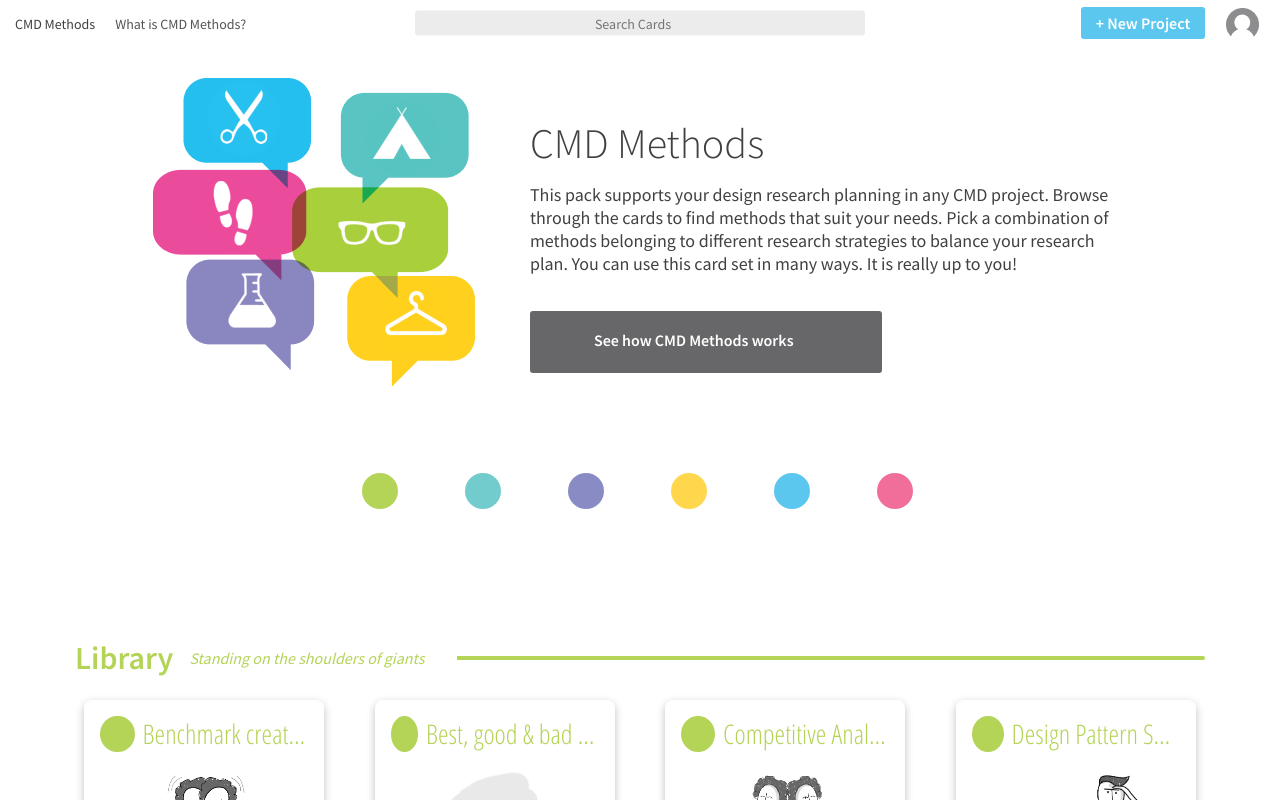
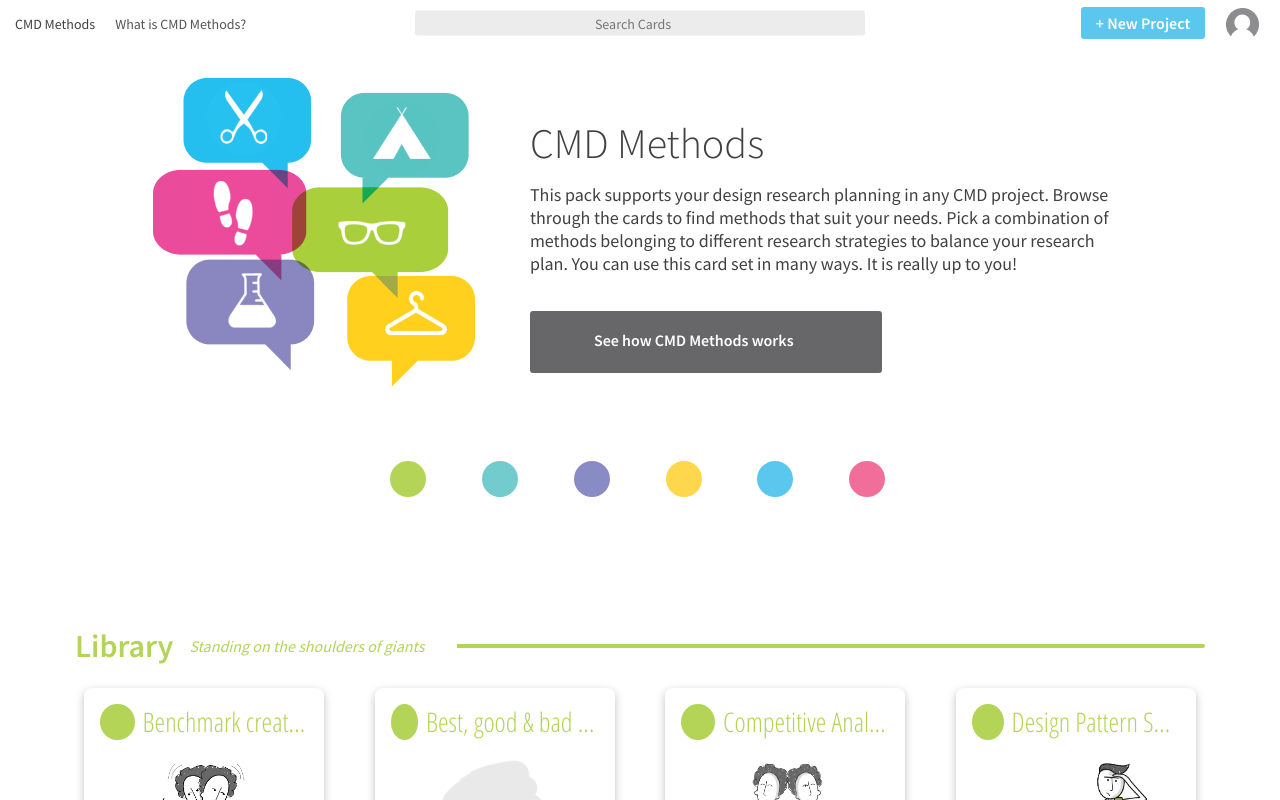
Before and after one commit to cmdmethods/herontwerp2020, a Vue app: page / in a window 1280 px wide. Shown: the top 800 px of the page. Built offline with nearby package versions, Linux system fonts and the light colour scheme.

Commit message:
Decrease padding-top & between elements

```diff
--- a/src/components/SortBar.vue
+++ b/src/components/SortBar.vue
@@ -37,7 +37,7 @@ export default {
 <style scoped>
 .observer-helper {
     margin: 0 auto;
-    padding-top: 64px; /* header height */
+    padding-top: 52px; /* header height */
     margin-top: -64px; /* header height */
     position: sticky;
     top: -1px;
@@ -63,7 +63,7 @@ export default {
 
 ul {
     display: flex;
-    justify-content: space-between;
+    justify-content: space-around;
     align-items: center;
     list-style: none;
     margin: 0;
```
